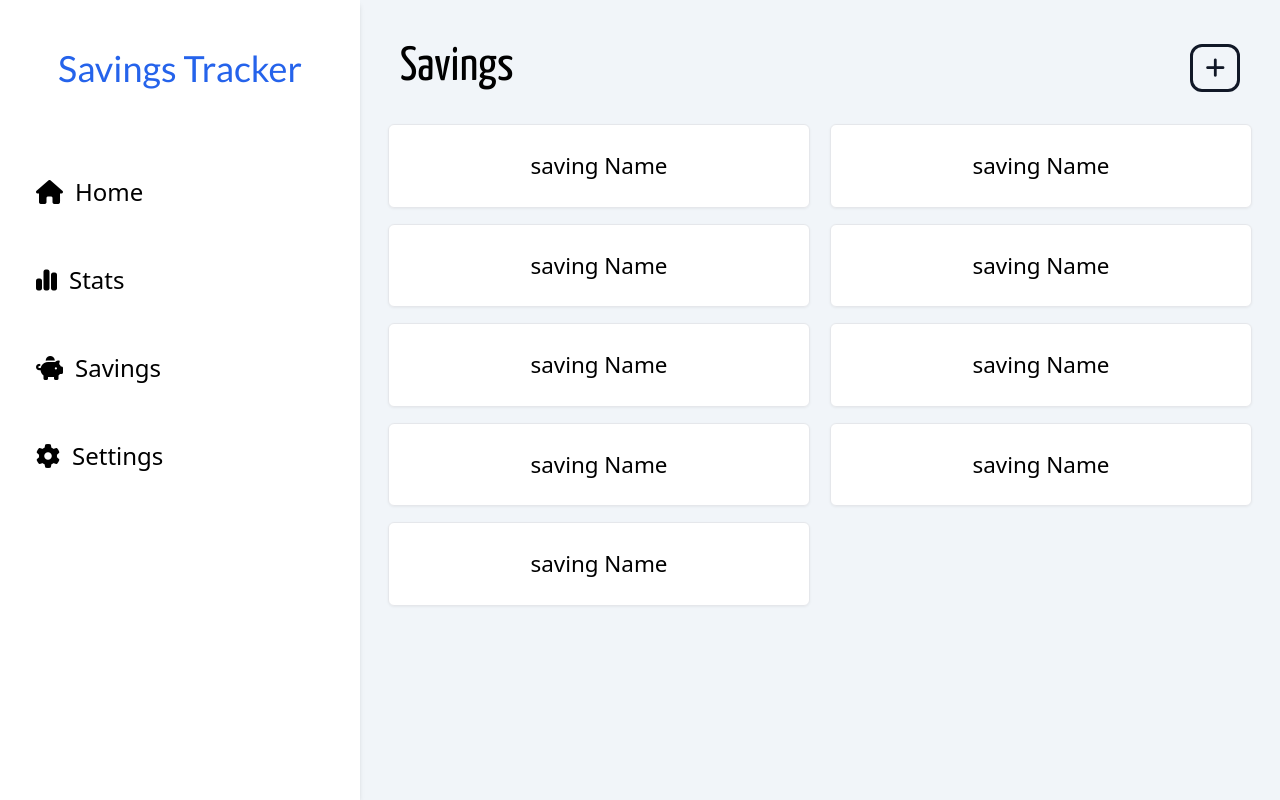
After one commit to Ry2uko/savings_tracker, a Flask app: template templates/savings.html in a window 1280 px wide. The commit adds this page. Run offline with Flask 3, Linux system fonts and the light colour scheme; the template is opened without the code that fills it, so the values that code supplies are empty; some libraries are stand-ins or nearby versions.

Commit message:
/savings CRUD API

```diff
--- a/app.py
+++ b/app.py
@@ -8,7 +8,7 @@ app = Flask(__name__)
 basedir = os.path.abspath(os.path.dirname(__file__))
 
 # Setup Database
-db_name = 'db.sqlite'
+db_name = 'savings.sqlite'
 app.config['SQLALCHEMY_DATABASE_URI'] = 'sqlite:///' + os.path.join(basedir, db_name)
 app.config['SQLALCHEMY_TRACK_MODIFICATIONS'] = False
 
@@ -16,19 +16,183 @@ db = SQLAlchemy(app)
 ma = Marshmallow(app)
 
 
+# Saving Class/Model
+class Saving(db.Model):
+    __tablename__ = 'saving'
+
+    id = db.Column(db.Integer, primary_key=True)
+    name = db.Column(db.String(100), nullable=False)
+    amount_saved = db.Column(db.Integer, default=0)
+    amount_goal = db.Column(db.Integer, nullable=False)
+    created_date = db.Column(db.DateTime, default=db.func.now())
+    goal_completed_date = db.Column(db.DateTime)
+    is_goal_completed = db.Column(db.Boolean, default=False)
+
+    def __init__(self, name, amount_goal):
+        self.name = name
+        self.amount_goal = amount_goal
+
+
+# Saving Schema
+class SavingSchema(ma.Schema):
+    class Meta:
+        fields = ('id', 'name', 'amount_saved', 'amount_goal', 'created_date',
+        'goal_completed_date', 'is_goal_completed')
+
+with app.app_context():
+    # db.drop_all()
+    db.create_all()
+
+# Initialize Schema
+saving_schema = SavingSchema()
+savings_schema = SavingSchema(many=True)
+
+
 @app.route('/home')
 def home():
     return render_template('home.html')
+
+@app.route('/savings/api', methods=['GET', 'POST', 'PUT', 'DELETE'])
+def savings_api():
+    if request.method == 'GET':
+        all_savings = Saving.query.all()
+        result = savings_schema.dump(all_savings)
+
+        return jsonify(result)
+    elif request.method == 'POST':
+        if 'name' not in request.json:
+            return handle_err('No name.')
+        elif 'amount_goal' not in request.json:
+            return handle_err('No amount goal.')
+
+        name = request.json['name']
+        amount_goal = request.json['amount_goal']
+
+        if not name:
+            return handle_err('Invalid name.')
+        try:
+            amount_goal = float(amount_goal)
+            if amount_goal <= 0:
+                raise ValueError
+        except ValueError:
+            return handle_err('Invalid amount goal.')
+
+        amount_goal = round(amount_goal, 2)
+
+        new_saving = Saving(name, amount_goal)
+        db.session.add(new_saving)
+        db.session.commit()
+
+        return saving_schema.jsonify(new_saving), 200
+    elif request.method == 'PUT':
+        if 'id' not in request.json:
+            return handle_err('No id.')
+
+        id = request.json['id']
+        saving = Saving.query.get(id)
+        if saving == None:
+            return handle_err('Id not found.', 404)
+
+        # Validate updates
+        if 'added_amount' in request.json:
+            # If goal has already been completed
+            if saving.is_goal_completed:
+                return handle_err('Amount goal has already been reached.')
+
+            added_amount = request.json['added_amount']
+
+            try:
+                added_amount = float(added_amount)
+                if added_amount <= 0:
+                    raise ValueError
+            except ValueError:
+                return handle_err('Invalid added amount.')
+
+            saving.amount_saved += added_amount
+            saving.amount_saved = round(saving.amount_saved, 2)
+            # If user reached the amount goal
+            if saving.amount_saved >= saving.amount_goal:
+                saving.is_goal_completed = True
+                saving.goal_completed_date = db.func.now()
+
+        if 'name' in request.json:
+            name = request.json['name']
+            if not name:
+                return handle_err('Invalid name.')
+
+            saving.name = name
+
+        if 'amount_goal' in request.json:
+            amount_goal = request.json['amount_goal']
+
+            try:
+                amount_goal = float(amount_goal)
+                if amount_goal <= 0:
+                    raise ValueError
+                elif amount_goal <= saving.amount_saved:
+                    return handle_err('Amount goal should be higher than amount saved.')
+            except ValueError:
+                return handle_err('Invalid amount goal.')
+
+            # If goal has already been reached
+            if saving.is_goal_completed:
+                saving.is_goal_completed = False
+                saving.goal_completed_date = None
+
+            saving.amount_goal = amount_goal
+
+        if 'amount_saved' in request.json:
+            if 'added_amount' in request.json:
+                return handle_err("Don't use 'amount_saved' and 'added_amount' together.")
+
+            amount_saved = request.json['amount_saved']
+
+            try:
+                amount_saved = float(amount_saved)
+                if amount_saved < 0:
+                    raise ValueError
+                elif amount_saved >= saving.amount_goal:
+                    return handle_err('Amount saved should be lower than amount goal.')
+            except ValueError:
+                return handle_err('Invalid amount.')
+
+            # If goal has already been reached
+            if saving.is_goal_completed:
+                saving.is_goal_completed = False
+                saving.goal_completed_date = None
+
+            saving.amount_saved = amount_saved
+
+        db.session.commit()
+
+        return saving_schema.jsonify(saving), 200
+    elif request.method == 'DELETE':
+        if 'id' not in request.json:
+            return handle_err('No id.')
+
+        id = request.json['id']
+
+        if not id:
+            return handle_err('Invalid id.')
+
+        saving = Saving.query.get(id)
+        if saving == None:
+            return handle_err('Id not found.', 404)
+
+        db.session.delete(saving)
+        db.session.commit()
+
+        return saving_schema.jsonify(saving), 200
+
+
+@app.route('/savings')
+def savings():
+    return render_template('savings.html')
 
 
 @app.route('/stats')
 def stats():
     return render_template('stats.html')
-
-
-@app.route('/banks')
-def banks():
-    return render_template('banks.html')
 
 
 @app.route('/settings')
@@ -41,5 +205,9 @@ def page_not_found(e):
     return redirect('/home')
 
 
+def handle_err(msg, status=400):
+    return (jsonify({'error': msg}), status)
+
+
 if __name__ == '__main__':
     app.run(debug=True)
--- a/static/css/styles_main.css
+++ b/static/css/styles_main.css
@@ -565,11 +565,6 @@ video {
   margin-right: 0.5rem;
 }
 
-.mx-7{
-  margin-left: 1.75rem;
-  margin-right: 1.75rem;
-}
-
 .my-4{
   margin-top: 1rem;
   margin-bottom: 1rem;
@@ -580,12 +575,13 @@ video {
   margin-bottom: 1.75rem;
 }
 
+.mx-7{
+  margin-left: 1.75rem;
+  margin-right: 1.75rem;
+}
+
 .mr-3{
   margin-right: 0.75rem;
-}
-
-.mt-2{
-  margin-top: 0.5rem;
 }
 
 .mt-5{
@@ -594,6 +590,10 @@ video {
 
 .mt-8{
   margin-top: 2rem;
+}
+
+.mt-2{
+  margin-top: 0.5rem;
 }
 
 .mt-\[4rem\]{
@@ -725,11 +725,6 @@ video {
   background-color: rgb(255 255 255 / var(--tw-bg-opacity));
 }
 
-.px-3{
-  padding-left: 0.75rem;
-  padding-right: 0.75rem;
-}
-
 .px-4{
   padding-left: 1rem;
   padding-right: 1rem;
@@ -738,11 +733,6 @@ video {
 .px-5{
   padding-left: 1.25rem;
   padding-right: 1.25rem;
-}
-
-.py-1{
-  padding-top: 0.25rem;
-  padding-bottom: 0.25rem;
 }
 
 .py-10{
@@ -755,6 +745,21 @@ video {
   padding-bottom: 0.5rem;
 }
 
+.py-8{
+  padding-top: 2rem;
+  padding-bottom: 2rem;
+}
+
+.px-3{
+  padding-left: 0.75rem;
+  padding-right: 0.75rem;
+}
+
+.py-1{
+  padding-top: 0.25rem;
+  padding-bottom: 0.25rem;
+}
+
 .py-5{
   padding-top: 1.25rem;
   padding-bottom: 1.25rem;
@@ -763,11 +768,6 @@ video {
 .py-6{
   padding-top: 1.5rem;
   padding-bottom: 1.5rem;
-}
-
-.py-8{
-  padding-top: 2rem;
-  padding-bottom: 2rem;
 }
 
 .pl-2{
@@ -780,6 +780,10 @@ video {
 
 .pr-\[20px\]{
   padding-right: 20px;
+}
+
+.pt-6{
+  padding-top: 1.5rem;
 }
 
 .text-center{
@@ -817,24 +821,24 @@ video {
   font-size: 3rem;
 }
 
+.text-blue-600{
+  --tw-text-opacity: 1;
+  color: rgb(37 99 235 / var(--tw-text-opacity));
+}
+
+.text-zinc-950{
+  --tw-text-opacity: 1;
+  color: rgb(9 9 11 / var(--tw-text-opacity));
+}
+
 .text-black{
   --tw-text-opacity: 1;
   color: rgb(0 0 0 / var(--tw-text-opacity));
 }
 
-.text-blue-600{
-  --tw-text-opacity: 1;
-  color: rgb(37 99 235 / var(--tw-text-opacity));
-}
-
 .text-gray-900{
   --tw-text-opacity: 1;
   color: rgb(17 24 39 / var(--tw-text-opacity));
-}
-
-.text-zinc-950{
-  --tw-text-opacity: 1;
-  color: rgb(9 9 11 / var(--tw-text-opacity));
 }
 
 .shadow-md{
@@ -848,16 +852,16 @@ video {
   filter: var(--tw-blur) var(--tw-brightness) var(--tw-contrast) var(--tw-grayscale) var(--tw-hue-rotate) var(--tw-invert) var(--tw-saturate) var(--tw-sepia) var(--tw-drop-shadow);
 }
 
+.transition-colors{
+  transition-property: color, background-color, border-color, text-decoration-color, fill, stroke;
+  transition-timing-function: cubic-bezier(0.4, 0, 0.2, 1);
+  transition-duration: 150ms;
+}
+
 .transition{
   transition-property: color, background-color, border-color, text-decoration-color, fill, stroke, opacity, box-shadow, transform, filter, -webkit-backdrop-filter;
   transition-property: color, background-color, border-color, text-decoration-color, fill, stroke, opacity, box-shadow, transform, filter, backdrop-filter;
   transition-property: color, background-color, border-color, text-decoration-color, fill, stroke, opacity, box-shadow, transform, filter, backdrop-filter, -webkit-backdrop-filter;
-  transition-timing-function: cubic-bezier(0.4, 0, 0.2, 1);
-  transition-duration: 150ms;
-}
-
-.transition-colors{
-  transition-property: color, background-color, border-color, text-decoration-color, fill, stroke;
   transition-timing-function: cubic-bezier(0.4, 0, 0.2, 1);
   transition-duration: 150ms;
 }
--- a/templates/layout.html
+++ b/templates/layout.html
@@ -28,7 +28,7 @@
                     </span>
                     <span class="flex items-center mx-2 my-7 transition-colors hover:text-blue-600">
                         <i class="fa-solid text-2xl fa-piggy-bank mr-3"></i>
-                        <a href="/banks" class="text-2xl">Banks</a>
+                        <a href="/savings" class="text-2xl">Savings</a>
                     </span>
                     <span class="flex items-center mx-2 my-7 transition-colors hover:text-blue-600">
                         <i class="fa-solid text-2xl fa-gear mr-3"></i>
--- /dev/null
+++ b/templates/savings.html
@@ -0,0 +1,39 @@
+{% extends "layout.html" %}
+
+{% block title %}
+    Savings
+{% endblock %}
+
+{% block main %}
+    <div id="savingsContainer" class="flex flex-col h-full py-8 overflow-y-auto mt-[4rem] md:mt-0">
+        <div class="header-container mx-7 flex items-center md:mx-10">
+            <h2 class="font-yanone-kaffeesatz text-[3rem] flex-1">Savings</h2>
+            <button type="button" class="py-1 px-3 border-[3px] border-gray-900
+            rounded-xl text-[1.4rem] text-gray-900 transition duration-150
+          hover:text-slate-100 hover:bg-gray-900">
+                <i class="fa-solid fa-plus"></i>
+            </button>
+        </div>
+        <div class="savings-container grid grid-cols-1 justify-between mx-7 text-center
+         gap-y-6 mt-2 py-5 md:grid-cols-2 md:mt-0 md:gap-y-4 md:gap-x-5">
+            <div class="bg-white border border-gray-200 text-black drop-shadow-sm
+            cursor-pointer px-5 py-6 rounded-md transition duration-150 hover:border-gray-400 text-[1.4rem]">saving Name</div>
+            <div class="bg-white border border-gray-200 text-black drop-shadow-sm
+            cursor-pointer px-5 py-6 rounded-md transition duration-150 hover:border-gray-400 text-[1.4rem]">saving Name</div>
+            <div class="bg-white border border-gray-200 text-black drop-shadow-sm
+            cursor-pointer px-5 py-6 rounded-md transition duration-150 hover:border-gray-400 text-[1.4rem]">saving Name</div>
+            <div class="bg-white border border-gray-200 text-black drop-shadow-sm
+            cursor-pointer px-5 py-6 rounded-md transition duration-150 hover:border-gray-400 text-[1.4rem]">saving Name</div>
+            <div class="bg-white border border-gray-200 text-black drop-shadow-sm
+            cursor-pointer px-5 py-6 rounded-md transition duration-150 hover:border-gray-400 text-[1.4rem]">saving Name</div>
+            <div class="bg-white border border-gray-200 text-black drop-shadow-sm
+            cursor-pointer px-5 py-6 rounded-md transition duration-150 hover:border-gray-400 text-[1.4rem]">saving Name</div>
+            <div class="bg-white border border-gray-200 text-black drop-shadow-sm
+            cursor-pointer px-5 py-6 rounded-md transition duration-150 hover:border-gray-400 text-[1.4rem]">saving Name</div>
+            <div class="bg-white border border-gray-200 text-black drop-shadow-sm
+            cursor-pointer px-5 py-6 rounded-md transition duration-150 hover:border-gray-400 text-[1.4rem]">saving Name</div>
+            <div class="bg-white border border-gray-200 text-black drop-shadow-sm
+            cursor-pointer px-5 py-6 rounded-md transition duration-150 hover:border-gray-400 text-[1.4rem]">saving Name</div>
+        </div>
+    </div>
+{% endblock %}
```
Also changed, not shown: templates/banks.html (deleted, +0 -39 lines), templates/home.html (+4 -4 lines), 1 other file.
